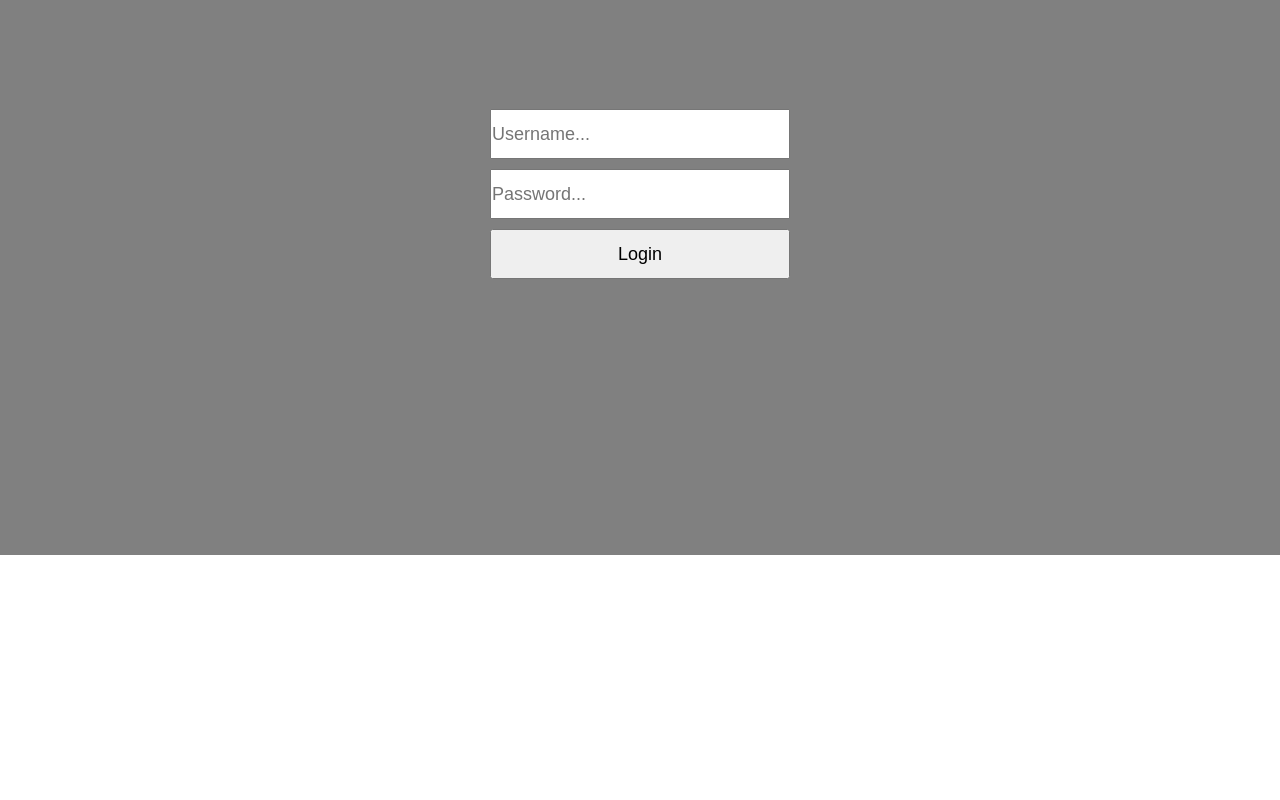
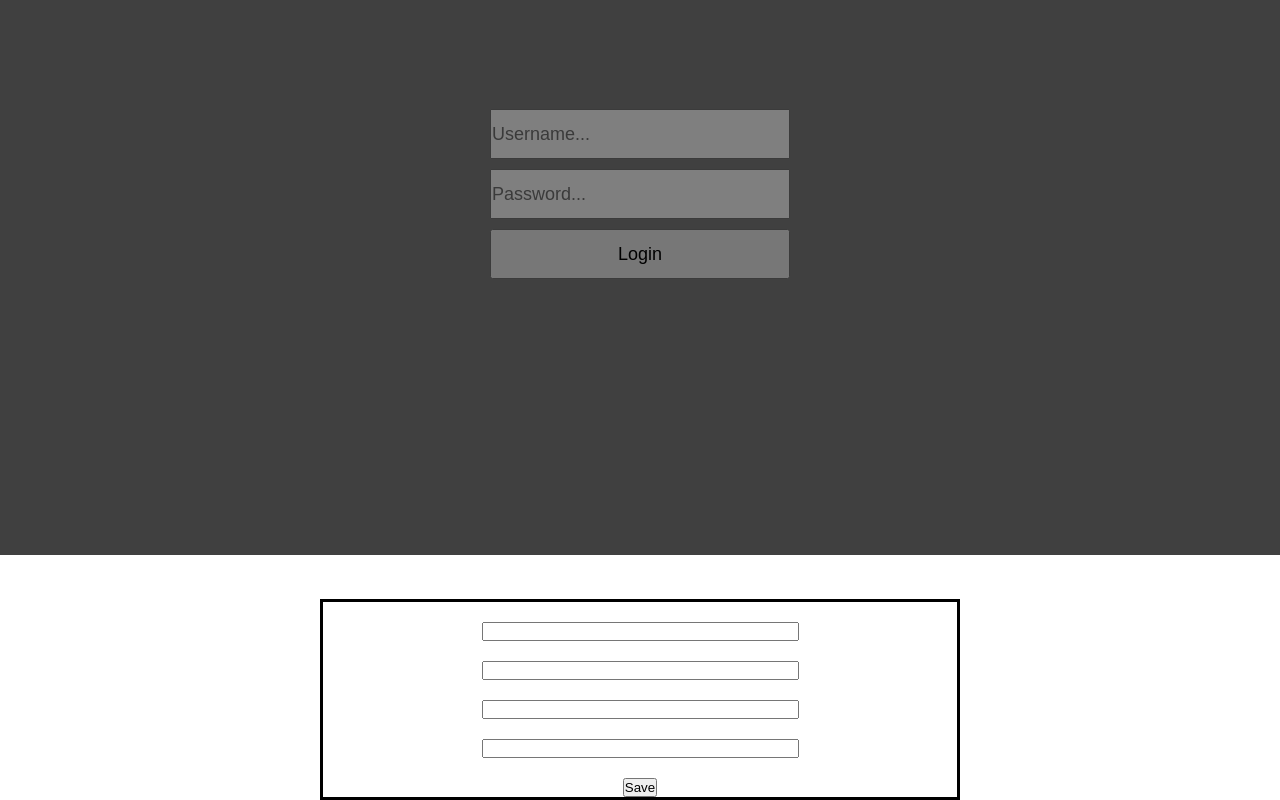
Before and after one commit to quyet-v/CodeChallenge, an Angular app: page /login in a window 1280 px wide. Shown: the part 245-1045 px from the top of the page. Before the commit the page ends 800 px from the top, so only its background shows below. Built offline with nearby package versions, Linux system fonts and the light colour scheme; data requests are answered from the project's data file.

Commit message:
feature: created dialog component

```diff
--- a/src/app/app.component.html
+++ b/src/app/app.component.html
@@ -1,4 +1,5 @@
 <div class="container">
   <app-header></app-header>
   <router-outlet></router-outlet>
+  <app-dialog></app-dialog>
 </div>
--- a/src/app/app.module.ts
+++ b/src/app/app.module.ts
@@ -10,12 +10,14 @@ import { HeaderComponent } from './components/header/header.component';
 import { ProductsModule } from './modules/products/products.module';
 import { CartModule } from './modules/cart/cart.module';
 import { OrdersModule } from './modules/orders/orders.module';
+import { DialogComponent } from './components/dialog/dialog.component';
 
 @NgModule({
   declarations: [
     AppComponent,
     HomeComponent,
     HeaderComponent,
+    DialogComponent,
   ],
   imports: [
     BrowserModule,
--- /dev/null
+++ b/src/app/components/dialog/dialog.component.css
@@ -0,0 +1,26 @@
+input {
+    display: block;
+    margin: 20px auto;
+    width: 50%;
+
+}
+
+dialog {
+    width: 50vw;
+    display: block;
+    margin: 0 auto;
+}
+
+button {
+    display: block;
+    margin: 0 auto;
+}
+
+.backdrop {
+    width: 100vw;
+    height: 100vh;
+    position: absolute;
+    top: 0;
+    left: 0;
+    background-color: rgba(0, 0, 0, 0.5);
+}
--- /dev/null
+++ b/src/app/components/dialog/dialog.component.html
@@ -0,0 +1,12 @@
+<div class="dialog-container">
+    <div class="backdrop"></div>
+    <dialog open>
+        <form class="update-product-form">
+            <input type="text">
+            <input type="text">
+            <input type="text">
+            <input type="text">
+            <button>Save</button>
+        </form>
+    </dialog>
+</div>
--- a/src/app/modules/orders/components/order/order.component.css
+++ b/src/app/modules/orders/components/order/order.component.css
@@ -2,8 +2,17 @@
     background-color: #ffc145;
     display: flex;
     width: 50vw;
-    margin-bottom: 10px;
+    margin-bottom: 5px;
+
     justify-content: space-between;
     padding: 10px;
     border-radius: 10px;
 }
+
+.info-section {
+    padding: 8px;
+}
+
+.products-section {
+    padding-left: 50px;
+}
--- a/src/app/modules/orders/components/order/order.component.html
+++ b/src/app/modules/orders/components/order/order.component.html
@@ -1,25 +1,27 @@
 <div class="order-container" *ngIf="order">
     <div class="customer-details-container">
         <h2>Customer Details</h2>
-        <div>
+        <div class="info-section">
             <h3><u>Name</u></h3>
             <p>{{order.customer.firstname + " " + order.customer.lastname}}</p>
         </div>
 
-        <div>
-            <h2><u>Email</u></h2>
+        <div class="info-section">
+            <h3><u>Email</u></h3>
             <p>{{order.customer.email}}</p>
         </div>
 
-        <div>
-            <h2><u>Date Ordered</u></h2>
+        <div class="info-section">
+            <h3><u>Date Ordered</u></h3>
             <p>{{order.dateOrdered}}</p>
         </div>
     </div>
 
-    <div class="products-container">
+    <div class="products-container ">
         <h2>Products</h2>
-        <p *ngFor="let product of order.products">{{product.name}} <b>x {{product.quantity}}</b></p>
+        <ul>
+            <li class="product" *ngFor="let product of order.products">{{product.name}} <b>x {{product.quantity}}</b></li>
+        </ul>
     </div>
 
 </div>
--- a/src/app/modules/orders/components/orders/orders.component.css
+++ b/src/app/modules/orders/components/orders/orders.component.css
@@ -6,3 +6,7 @@
     width: 100%;
     height: 100%;
 }
+
+h1 {
+    margin-top: 50px;
+}
```
Also changed, not shown: src/app/components/dialog/dialog.component.ts (added, +10 -0 lines), 1 other file (tests, documents, lock files or other folders).
